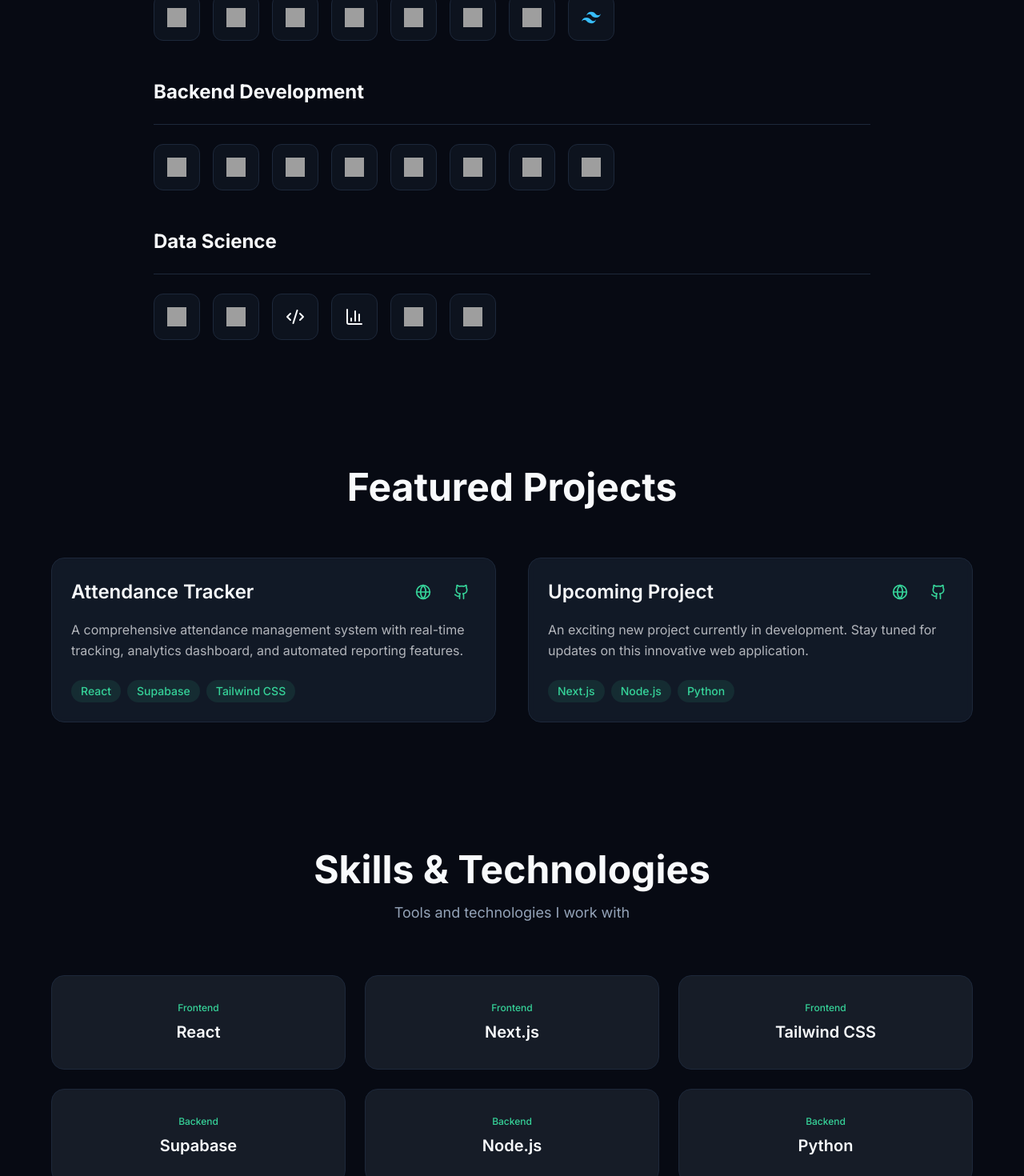
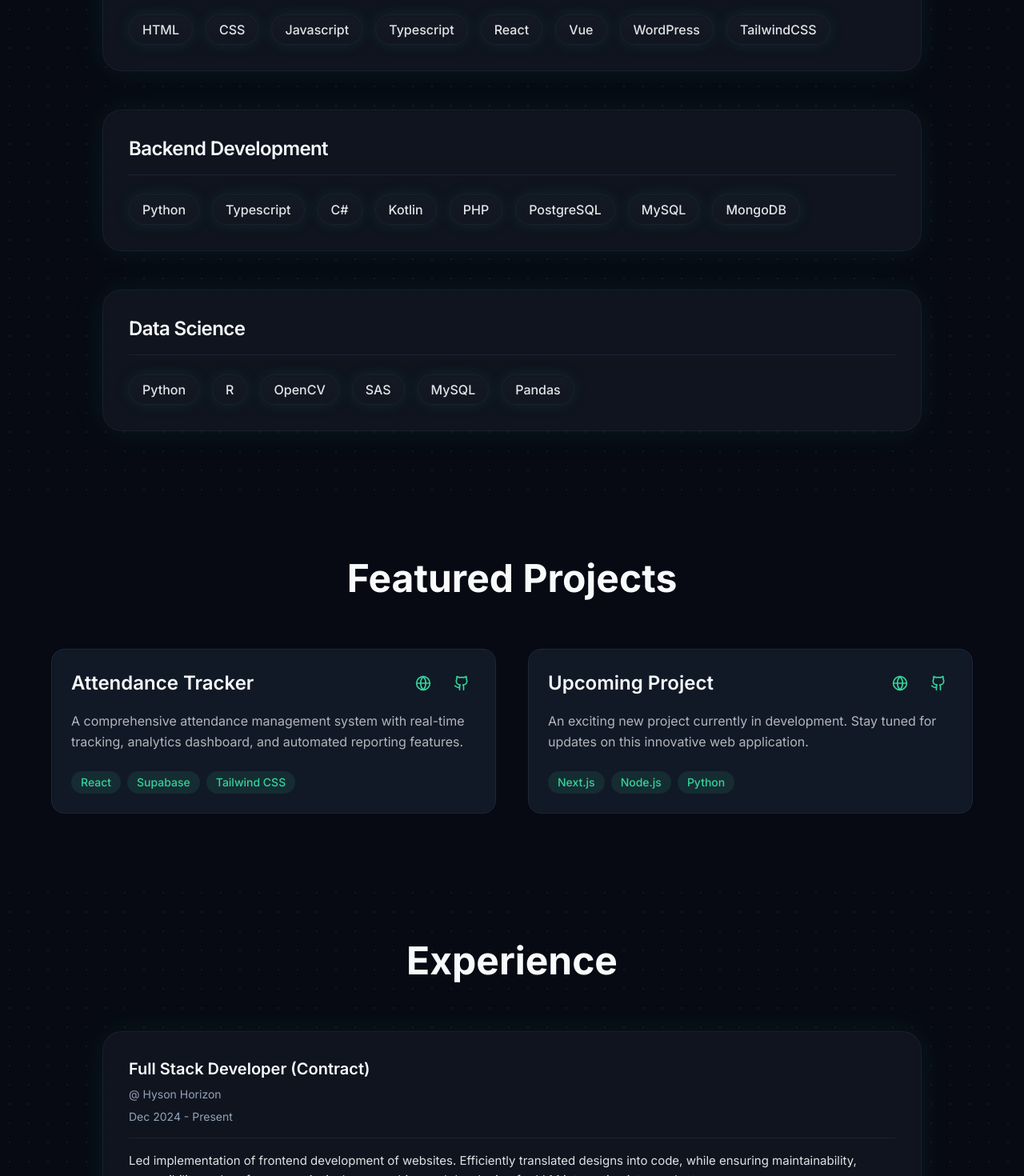
Before and after one commit to Beeplap/My-portfolio, a React (Vite) app: page / in a window 1280 px wide. Shown: the part 1080-2550 px from the top of the page at 80% size. Built offline with nearby package versions, Linux system fonts and the light colour scheme; grey boxes are pictures that could not be loaded; the HTML template or start-up script is replaced by a standard one.

Commit message:
Refactor Experience and Skills components to enhance layout and readability; replace icon map with structured skill cards, update background styling with a reusable dotted grid, and improve overall visual presentation.

```diff
--- a/src/components/Experience.tsx
+++ b/src/components/Experience.tsx
@@ -1,160 +1,4 @@
-import {
-  Code2,
-  Database,
-  BarChart3,
-  FlaskConical,
-  Boxes,
-  HelpCircle,
-} from "lucide-react";
-
 const Experience = () => {
-  // Custom recognizable brand icons
-  const iconMap: Record<string, JSX.Element> = {
-    HTML: (
-      <img
-        src="https://cdn.jsdelivr.net/gh/devicons/devicon/icons/html5/html5-original.svg"
-        alt="HTML"
-        className="w-6 h-6"
-      />
-    ),
-    CSS: (
-      <img
-        src="https://cdn.jsdelivr.net/gh/devicons/devicon/icons/css3/css3-original.svg"
-        alt="CSS"
-        className="w-6 h-6"
-      />
-    ),
-    Javascript: (
-      <img
-        src="https://cdn.jsdelivr.net/gh/devicons/devicon/icons/javascript/javascript-original.svg"
-        alt="JavaScript"
-        className="w-6 h-6"
-      />
-    ),
-    Typescript: (
-      <img
-        src="https://cdn.jsdelivr.net/gh/devicons/devicon/icons/typescript/typescript-original.svg"
-        alt="TypeScript"
-        className="w-6 h-6"
-      />
-    ),
-    React: (
-      <img
-        src="https://cdn.jsdelivr.net/gh/devicons/devicon/icons/react/react-original.svg"
-        alt="React"
-        className="w-6 h-6"
-      />
-    ),
-    Vue: (
-      <img
-        src="https://cdn.jsdelivr.net/gh/devicons/devicon/icons/vuejs/vuejs-original.svg"
-        alt="Vue"
-        className="w-6 h-6"
-      />
-    ),
-    Svelte: (
-      <img
-        src="https://cdn.jsdelivr.net/gh/devicons/devicon/icons/svelte/svelte-original.svg"
-        alt="Svelte"
-        className="w-6 h-6"
-      />
-    ),
-    WordPress: (
-      <img
-        src="https://cdn.jsdelivr.net/gh/devicons/devicon/icons/wordpress/wordpress-original.svg"
-        alt="WordPress"
-        className="w-6 h-6"
-      />
-    ),
-    Astro: (
-      <img
-        src="https://cdn.jsdelivr.net/gh/devicons/devicon/icons/astro/astro-original.svg"
-        alt="Astro"
-        className="w-6 h-6"
-      />
-    ),
-    TailwindCSS: (
-      <img
-        src="src/assets/tailwindcss-original-1.svg"
-        alt="TailwindCSS"
-        className="w-6 h-6"
-      />
-    ),
-    Python: (
-      <img
-        src="https://cdn.jsdelivr.net/gh/devicons/devicon/icons/python/python-original.svg"
-        alt="Python"
-        className="w-6 h-6"
-      />
-    ),
-    "C#": (
-      <img
-        src="https://cdn.jsdelivr.net/gh/devicons/devicon/icons/csharp/csharp-original.svg"
-        alt="C#"
-        className="w-6 h-6"
-      />
-    ),
-    Kotlin: (
-      <img
-        src="https://cdn.jsdelivr.net/gh/devicons/devicon/icons/kotlin/kotlin-original.svg"
-        alt="Kotlin"
-        className="w-6 h-6"
-      />
-    ),
-    PHP: (
-      <img
-        src="https://cdn.jsdelivr.net/gh/devicons/devicon/icons/php/php-original.svg"
-        alt="PHP"
-        className="w-6 h-6"
-      />
-    ),
-    PostgreSQL: (
-      <img
-        src="https://cdn.jsdelivr.net/gh/devicons/devicon/icons/postgresql/postgresql-original.svg"
-        alt="PostgreSQL"
-        className="w-6 h-6"
-      />
-    ),
-    MySQL: (
-      <img
-        src="https://cdn.jsdelivr.net/gh/devicons/devicon/icons/mysql/mysql-original.svg"
-        alt="MySQL"
-        className="w-6 h-6"
-      />
-    ),
-    MongoDB: (
-      <img
-        src="https://cdn.jsdelivr.net/gh/devicons/devicon/icons/mongodb/mongodb-original.svg"
-        alt="MongoDB"
-        className="w-6 h-6"
-      />
-    ),
-    R: (
-      <img
-        src="https://cdn.jsdelivr.net/gh/devicons/devicon/icons/r/r-original.svg"
-        alt="R"
-        className="w-6 h-6"
-      />
-    ),
-    OpenCV: <Code2 className="w-6 h-6" />, // custom placeholder
-    SAS: <BarChart3 className="w-6 h-6" />,
-    Pandas: (
-      <img
-        src="https://cdn.jsdelivr.net/gh/devicons/devicon/icons/pandas/pandas-original.svg"
-        alt="Pandas"
-        className="w-6 h-6"
-      />
-    ),
-    Selenium: (
-      <img
-        src="https://cdn.jsdelivr.net/gh/devicons/devicon/icons/selenium/selenium-original.svg"
-        alt="Selenium"
-        className="w-6 h-6"
-      />
-    ),
-    BeautifulSoup4: <Boxes className="w-6 h-6" />,
-  };
-
   const skillCategories = [
     {
       title: "Frontend Development",
@@ -197,36 +41,34 @@
 
   return (
     <section id="experience" className="py-20 px-4">
-      <div className="max-w-4xl mx-auto">
+      <div className="max-w-5xl mx-auto">
         <h2 className="text-4xl md:text-5xl font-bold mb-16 text-center">
-          Experience
+          Skills
         </h2>
 
         <div className="space-y-12">
           {skillCategories.map((category) => (
-            <div key={category.title}>
-              <h3 className="text-2xl font-bold mb-6">{category.title}</h3>
-              <div className="border-t border-border pt-6">
-                <div className="flex flex-wrap gap-4">
-                  {category.exp.map((skill) => {
-                    const Icon =
-                      iconMap[skill] ?? (
-                        <HelpCircle className="w-6 h-6 text-muted-foreground" />
-                      );
-                    return (
-                      <div
-                        key={skill}
-                        className="group relative p-4 rounded-xl border border-border bg-muted/30 text-foreground transition-all duration-300 hover:border-primary/50 hover:shadow-[0_0_25px_hsl(var(--primary)_/_0.15)]"
-                        title={skill}
-                        aria-label={skill}
-                      >
-                        <span className="block group-hover:scale-110 transition-transform">
-                          {Icon}
-                        </span>
-                      </div>
-                    );
-                  })}
-                </div>
+            <div
+              key={category.title}
+              className="rounded-3xl border border-border/60 bg-card/60 backdrop-blur-sm shadow-[0_0_40px_hsl(var(--primary)/0.08)] p-6 md:p-8"
+            >
+              <h3 className="text-xl md:text-2xl font-semibold tracking-tight mb-4">
+                {category.title}
+              </h3>
+              <div className="h-px w-full bg-border/80 mb-6" />
+              <div className="flex flex-wrap gap-3 md:gap-4">
+                {category.exp.map((skill) => (
+                  <span
+                    key={skill}
+                    className="rounded-full px-3 md:px-4 py-1.5 text-sm md:text-base font-medium text-foreground/90 bg-[hsl(220_27%_12%_/0.6)] border border-border/60 shadow-[0_2px_0_hsl(0_0%_0%_/0.15)_inset,0_0_20px_hsl(var(--primary)/0.10)] hover:shadow-[0_0_30px_hsl(var(--primary)/0.25)] transition-shadow"
+                    style={{
+                      background:
+                        "linear-gradient(180deg, hsl(220 27% 12% / 0.85), hsl(220 27% 10% / 0.85))",
+                    }}
+                  >
+                    {skill}
+                  </span>
+                ))}
               </div>
             </div>
           ))}
--- a/src/components/Skills.tsx
+++ b/src/components/Skills.tsx
@@ -1,36 +1,89 @@
 const Skills = () => {
-  const skills = [
-    { name: "React", category: "Frontend" },
-    { name: "Next.js", category: "Frontend" },
-    { name: "Tailwind CSS", category: "Frontend" },
-    { name: "Supabase", category: "Backend" },
-    { name: "Node.js", category: "Backend" },
-    { name: "Python", category: "Backend" },
-  ];
-
   return (
     <section id="skills" className="py-20 px-4">
-      <div className="max-w-6xl mx-auto">
-        <div className="text-center mb-16 animate-fade-in">
-          <h2 className="text-4xl md:text-5xl font-bold mb-4">Skills & Technologies</h2>
-          <p className="text-muted-foreground text-lg">Tools and technologies I work with</p>
-        </div>
+      <div className="max-w-5xl mx-auto">
+        <h2 className="text-4xl md:text-5xl font-bold mb-16 text-center">Experience</h2>
 
-        <div className="grid grid-cols-2 md:grid-cols-3 gap-6 animate-slide-up">
-          {skills.map((skill, index) => (
-            <div
-              key={skill.name}
-              className="group relative overflow-hidden bg-card hover:bg-card/80 border border-border hover:border-primary/50 rounded-2xl p-8 transition-all duration-300 hover:shadow-[0_0_40px_hsl(var(--primary)_/_0.18)] hover:-translate-y-1"
-              style={{ animationDelay: `${index * 100}ms` }}
-            >
-              <div className="text-center">
-                <p className="text-xs text-primary mb-2 font-medium">{skill.category}</p>
-                <h3 className="text-xl font-semibold">{skill.name}</h3>
+        <div className="space-y-12">
+          {/* Card 1 */}
+          <div className="rounded-3xl border border-border/60 bg-card/60 backdrop-blur-sm shadow-[0_0_40px_hsl(var(--primary)/0.08)] p-6 md:p-8">
+            <div className="space-y-2">
+              <h3 className="text-lg md:text-xl font-semibold">Full Stack Developer (Contract)</h3>
+              <p className="text-sm text-muted-foreground">@ Hyson Horizon</p>
+              <p className="text-sm text-muted-foreground">Dec 2024 - Present</p>
+            </div>
+            <div className="h-px w-full bg-border/80 my-4" />
+            <p className="text-sm md:text-[15px] leading-relaxed text-foreground/90">
+              Led implementation of frontend development of websites. Efficiently translated designs into code, while
+              ensuring maintainability, accessibility and performance. Actively researching and developing for LLM
+              integration into product.
+            </p>
+            <div className="mt-6">
+              <p className="font-semibold mb-2 text-sm md:text-base">Relevant skills:</p>
+              <div className="grid grid-cols-2 gap-x-6 text-sm">
+                <ul className="list-disc pl-5 space-y-1">
+                  <li>NextJS</li>
+                  <li>React</li>
+                  <li>Astro</li>
+                </ul>
+                <ul className="list-disc pl-5 space-y-1">
+                  <li>Typescript</li>
+                  <li>TailwindCSS</li>
+                </ul>
               </div>
-              {/* Decorative gradient effect to mirror Projects hover glow */}
-              <div className="pointer-events-none absolute inset-0 opacity-0 group-hover:opacity-100 bg-gradient-to-tr from-primary/10 via-transparent to-primary/5 transition-opacity duration-500" />
             </div>
-          ))}
+          </div>
+
+          {/* Card 2 */}
+          <div className="rounded-3xl border border-border/60 bg-card/60 backdrop-blur-sm shadow-[0_0_40px_hsl(var(--primary)/0.08)] p-6 md:p-8">
+            <div className="space-y-2">
+              <h3 className="text-lg md:text-xl font-semibold">Bachelor of Computer Science student</h3>
+              <p className="text-sm text-muted-foreground">July 2024 - Present</p>
+            </div>
+            <div className="h-px w-full bg-border/80 my-4" />
+            <p className="text-sm md:text-[15px] leading-relaxed text-foreground/90">
+              Awarded a 50% Vice-Chancellor Scholarship to study Bachelor's in Computer Science.
+            </p>
+            <div className="mt-6">
+              <p className="font-semibold mb-2 text-sm md:text-base">Relevant skills:</p>
+              <div className="grid grid-cols-2 gap-x-6 text-sm">
+                <ul className="list-disc pl-5 space-y-1">
+                  <li>Java</li>
+                  <li>Kotlin</li>
+                  <li>C#</li>
+                </ul>
+                <ul className="list-disc pl-5 space-y-1">
+                  <li>VueJS</li>
+                  <li>MongoDB</li>
+                  <li>PostgreSQL</li>
+                </ul>
+              </div>
+            </div>
+          </div>
+
+          {/* Card 3 */}
+          <div className="rounded-3xl border border-border/60 bg-card/60 backdrop-blur-sm shadow-[0_0_40px_hsl(var(--primary)/0.08)] p-6 md:p-8">
+            <div className="space-y-2">
+              <h3 className="text-lg md:text-xl font-semibold">Frontend Web Developer Intern</h3>
+              <p className="text-sm text-muted-foreground">Jan 2024 - April 2024</p>
+            </div>
+            <div className="h-px w-full bg-border/80 my-4" />
+            <p className="text-sm md:text-[15px] leading-relaxed text-foreground/90">
+              Learnt how to build WordPress sites and further enhance my skills in PHP. I also learnt how to closely
+              work with UI/UX designers and pay close attention to details with the designs I am given.
+            </p>
+            <div className="mt-6">
+              <p className="font-semibold mb-2 text-sm md:text-base">Relevant skills:</p>
+              <div className="grid grid-cols-2 gap-x-6 text-sm">
+                <ul className="list-disc pl-5 space-y-1">
+                  <li>WordPress & PHP</li>
+                </ul>
+                <ul className="list-disc pl-5 space-y-1">
+                  <li>Adobe XD</li>
+                </ul>
+              </div>
+            </div>
+          </div>
         </div>
       </div>
     </section>
--- a/src/index.css
+++ b/src/index.css
@@ -72,6 +72,11 @@
 
   body {
     @apply bg-background text-foreground font-inter antialiased;
+    /* Subtle dotted grid background similar to the reference */
+    background-image:
+      radial-gradient(hsl(0 0% 100% / 0.06) 1px, transparent 1px);
+    background-size: 24px 24px; /* spacing of dots */
+    background-position: 0 0;
   }
 
   html {
@@ -80,6 +85,12 @@
 }
 
 @layer utilities {
+  /* Reusable dotted grid background */
+  .bg-dots {
+    background-image: radial-gradient(hsl(0 0% 100% / 0.06) 1px, transparent 1px);
+    background-size: 24px 24px;
+    background-position: 0 0;
+  }
   .animate-fade-in {
     animation: fadeIn 1s ease-in-out;
   }
--- a/src/pages/Index.tsx
+++ b/src/pages/Index.tsx
@@ -26,7 +26,7 @@
   };
 
   return (
-    <div className="min-h-screen bg-background scroll-smooth">
+    <div className="min-h-screen bg-background bg-dots scroll-smooth">
       <Navigation />
       <main>
         <Hero />
```
